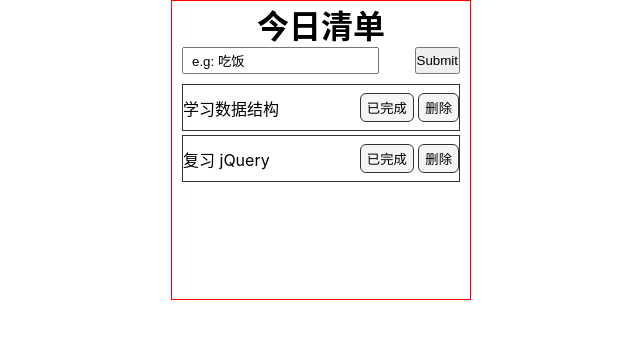
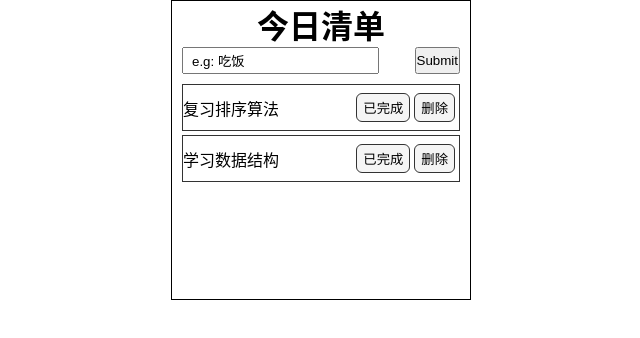
Before and after one commit to wh2887/todoList, a website built with Parcel: page src/index.html in a window 1280 px wide. Shown: the whole page, without its empty margins (319-959 px from the left). Built offline with nearby package versions, Linux system fonts and the light colour scheme.

Commit message:
基本功能完成

```diff
--- a/src/index.html
+++ b/src/index.html
@@ -10,27 +10,20 @@
 <body>
 <main>
   <h1>今日清单</h1>
-  <form>
+  <form id="target">
     <label>
       <input class="todo-content" type="text" value="e.g: 吃饭">
       <input type="submit" class="todo-submit">
     </label>
   </form>
-  <ul class="todo-list">
-    <li>
-      <span> 学习数据结构 </span>
-      <div class="buttons">
-        <button>已完成</button>
-        <button>删除</button>
-      </div>
-    </li>
-    <li>
-      <span> 复习 jQuery </span>
-      <div class="buttons">
-        <button class="doneBtn">已完成</button>
-        <button class="deleteBtn">删除</button>
-      </div>
-    </li>
+  <ul class="todo-list-ul">
+<!--    <li>-->
+<!--      <span> 学习数据结构 </span>-->
+<!--      <div class="buttons">-->
+<!--        <button>已完成</button>-->
+<!--        <button>删除</button>-->
+<!--      </div>-->
+<!--    </li>-->
   </ul>
 </main>
 <script src="main.js"></script>
--- a/src/main.js
+++ b/src/main.js
@@ -1,4 +1,28 @@
 import $ from 'jquery'
 
-const todoContent = $('todo-content').val()
-console.log(todoContent)
+const todoContent = $('.todo-content')
+const todoListUl = $('.todo-list-ul')
+const list = window.localStorage.getItem('todoList')
+let dbList = JSON.parse(list) || ['学习数据结构', '复习排序算法']
+
+for (let i = 0; i < dbList.length; i++) {
+  $(`<li><span>${dbList[i]}</span><div class="buttons"><button>已完成</button><button class="delete">删除</button></div></li>`).prependTo(todoListUl)
+}
+
+$('#target').submit(() => {
+  const x = todoContent.val()
+  dbList.push(x)
+  localStorage.setItem('todoList', JSON.stringify(dbList))
+})
+
+// 事件委托
+todoListUl.on('click', '.delete', (e) => {
+  const html = $(e.target).parent().siblings().html()
+  dbList.forEach((item, index) => {
+    if (item === html) {
+      dbList.splice(index, 1)
+      localStorage.setItem('todoList', JSON.stringify(dbList))
+      location.reload()
+    }
+  })
+})
--- a/src/style.css
+++ b/src/style.css
@@ -10,9 +10,9 @@ body{
 }
 body main{
   width: 300px;
-  height: 300px;
+  min-height: 300px;
   margin: 0 auto;
-  border: 1px solid red;
+  border: 1px solid black;
 }
 body main h1{
   display: flex;
@@ -33,10 +33,10 @@ button,input{
 .todo-content{
   padding: 4px 8px;
 }
-.todo-list{
+.todo-list-ul{
   padding: 10px;
 }
-.todo-list li{
+.todo-list-ul li{
   border: 1px solid #333;
   padding: 8px 0;
   margin-bottom: 4px;
@@ -46,19 +46,19 @@ button,input{
   align-items: center;
 }
 
-.todo-list li span{
+.todo-list-ul li span{
 }
 
-.todo-list li .buttons{
+.todo-list-ul li .buttons{
 
 }
-
-.todo-list li .buttons button{
+.todo-list-ul li .buttons button{
   border: 1px solid #333333;
   padding: 4px 6px;
+  margin-right: 4px;
   background: whitesmoke;
   border-radius: 6px;
 }
-.todo-list li .buttons button:active{
+.todo-list-ul li .buttons button:active{
   background: rgba(255,255,255,.5);
 }
```
